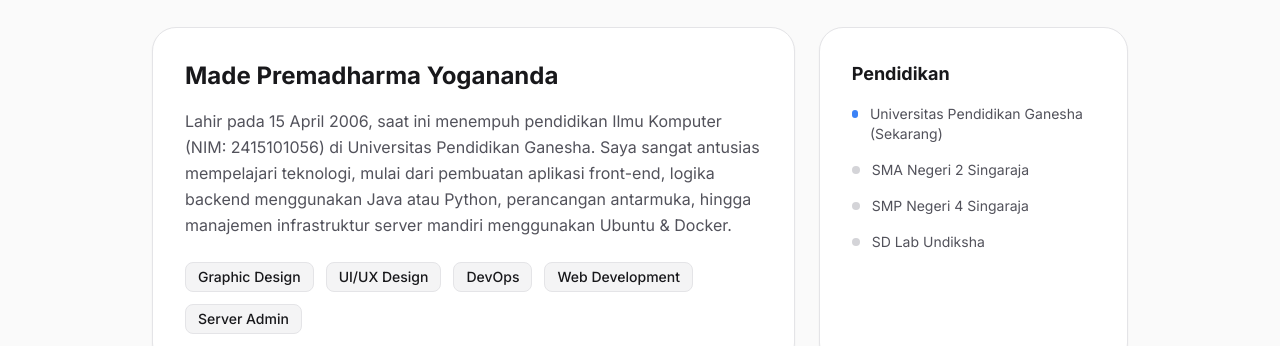
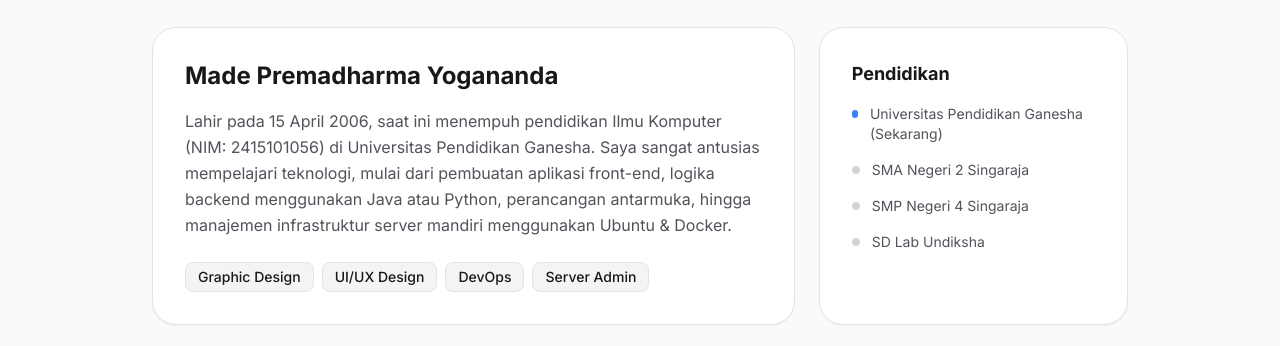
Before and after one commit to Chevozz/responsive-web-portofolio, a website: page tentang.html in a window 1280 px wide. Shown: the part 233-579 px from the top of the page. Drawn offline with nearby package versions, Linux system fonts and the light colour scheme.

Commit message:
edit about lagi

```diff
--- a/tentang.html
+++ b/tentang.html
@@ -59,11 +59,10 @@
                 <p class="text-zinc-600 dark:text-zinc-400 leading-relaxed mb-6">
                     Lahir pada 15 April 2006, saat ini menempuh pendidikan Ilmu Komputer (NIM: 2415101056) di Universitas Pendidikan Ganesha. Saya sangat antusias mempelajari teknologi, mulai dari pembuatan aplikasi front-end, logika backend menggunakan Java atau Python, perancangan antarmuka, hingga manajemen infrastruktur server mandiri menggunakan Ubuntu & Docker.
                 </p>
-                <div class="flex flex-wrap gap-3">
+                <div class="flex flex-wrap gap-2">
                     <span class="px-3 py-1 bg-zinc-100 dark:bg-zinc-800 rounded-lg text-sm font-medium border border-zinc-200 dark:border-borderC">Graphic Design</span>
                     <span class="px-3 py-1 bg-zinc-100 dark:bg-zinc-800 rounded-lg text-sm font-medium border border-zinc-200 dark:border-borderC">UI/UX Design</span>
                     <span class="px-3 py-1 bg-zinc-100 dark:bg-zinc-800 rounded-lg text-sm font-medium border border-zinc-200 dark:border-borderC">DevOps</span>
-                    <span class="px-3 py-1 bg-zinc-100 dark:bg-zinc-800 rounded-lg text-sm font-medium border border-zinc-200 dark:border-borderC">Web Development</span>
                     <span class="px-3 py-1 bg-zinc-100 dark:bg-zinc-800 rounded-lg text-sm font-medium border border-zinc-200 dark:border-borderC">Server Admin</span>
                 </div>
             </div>
```
